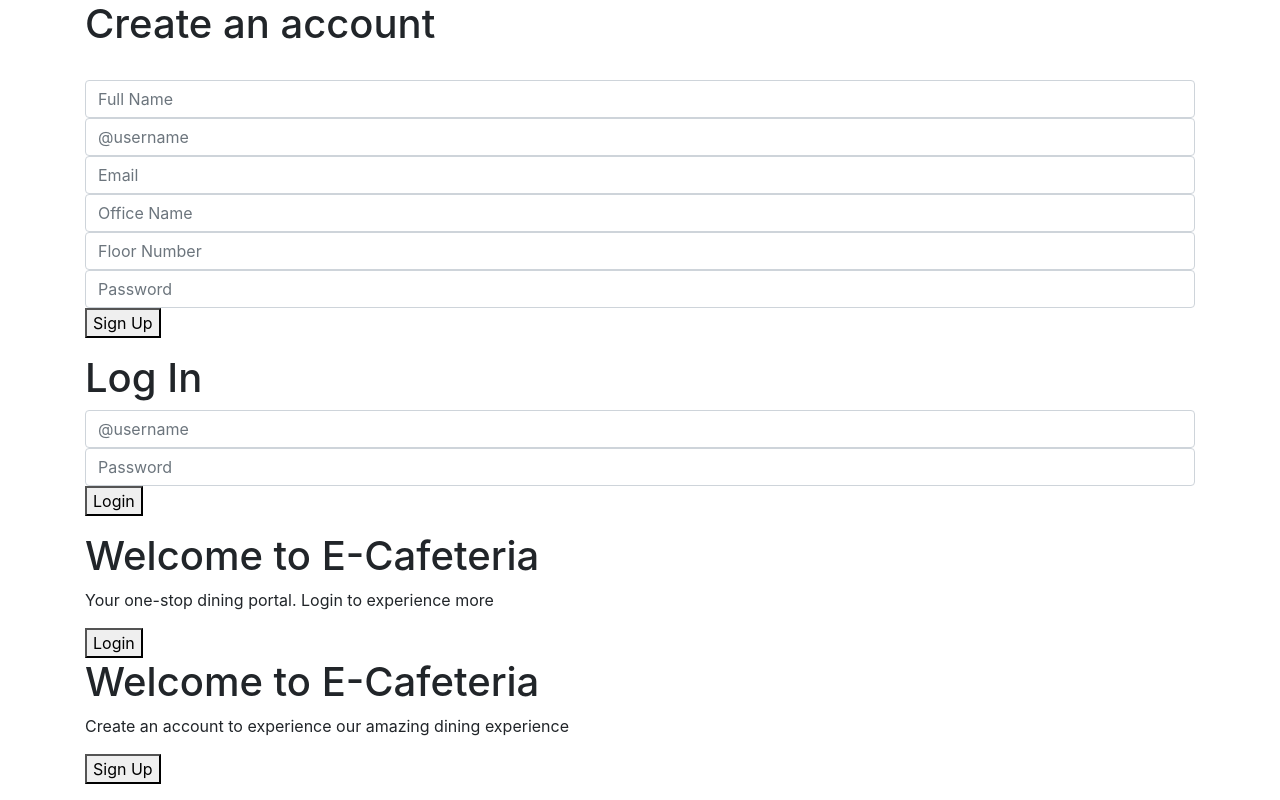
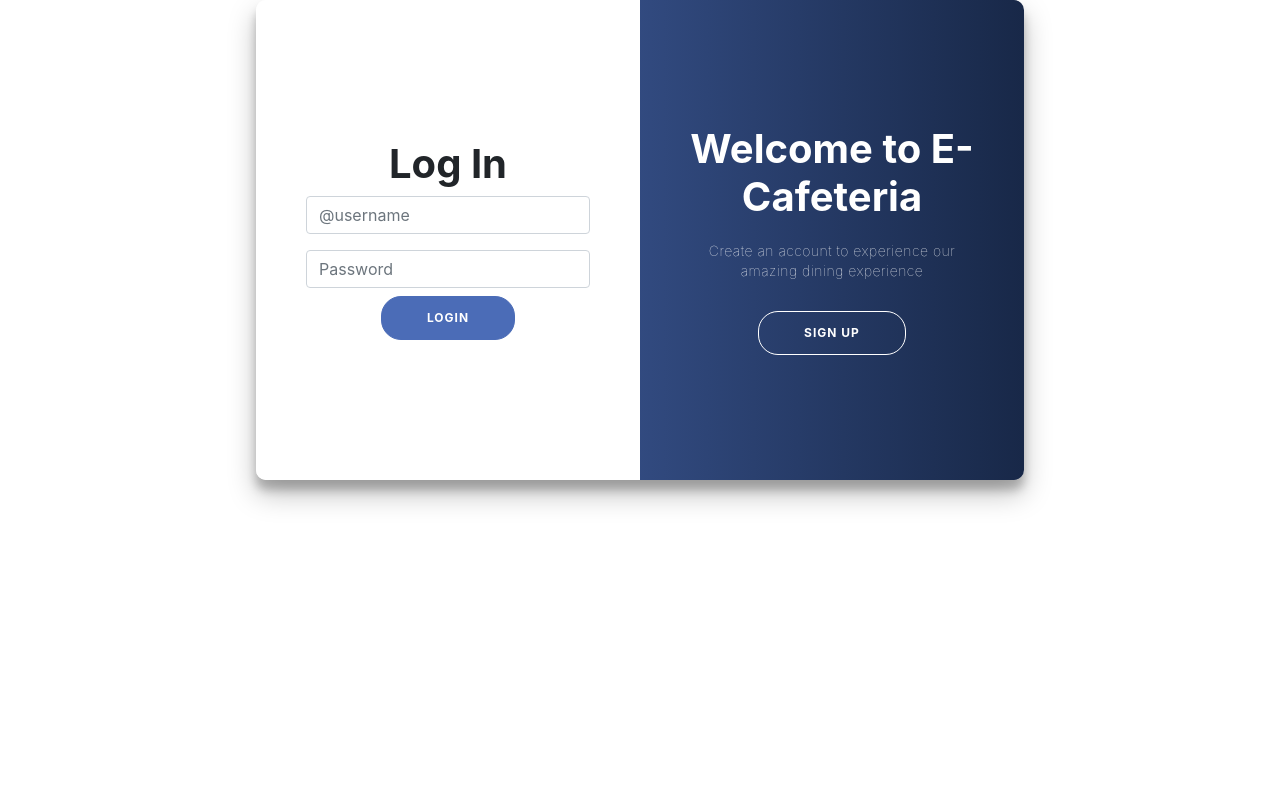
Before and after one commit to darkarnold/E-Cafeteria, a plain HTML site: page user.html in a window 1280 px wide. Drawn offline with nearby package versions, Linux system fonts and the light colour scheme.

Commit message:
add css to the login and sign up pages

```diff
--- /dev/null
+++ b/styles.css
@@ -0,0 +1,184 @@
+.headings{
+  font-weight: bold;
+  margin: 0;
+}
+
+.words{
+  font-size: 14px;
+  font-weight: 100;
+  line-height: 20px;
+  letter-spacing: 0.5px;
+  margin: 20px 0px 30px;
+}
+
+button {
+    border-radius: 20px;
+    border: 1px solid #4b6cb7;
+    background-color: #4b6cb7;
+    color: #ffffff;
+    font-size: 12px;
+    font-weight: bold;
+    padding: 12px 45px;
+    letter-spacing: 1px;
+    text-transform: uppercase;
+    transition: transform 80ms ease-in;
+}
+
+button:active {
+    transform: scale(0.95);
+}
+
+button:focus {
+    outline: none;
+}
+
+button.ghost {
+    background-color: transparent;
+    border-color: #ffffff;
+}
+
+form {
+    background-color: #ffffff;
+    display: flex;
+    align-items: center;
+    justify-content: center;
+    flex-direction: column;
+    padding: 0 50px;
+    height: 100%;
+    text-align: center;
+}
+
+input {
+    background-color: #eee;
+    border: none;
+    padding: 12px 15px;
+    margin: 8px 0;
+    width: 100%;
+}
+
+/* styling for the overall container holding all the panels and content */
+.container {
+    background-color: #ffffff;
+    border-radius: 10px;
+    box-shadow: 0 14px 28px rgba(0, 0, 0, 0.25), 0 10px 10px rgba(0, 0, 0, 0.22);
+    position: relative;
+    overflow: hidden;
+    width: 768px;
+    max-width: 100%;
+    min-height: 480px;
+}
+/* Styling for the container holding the form */
+.form-container {
+    position: absolute;
+    top: 0;
+    height: 100%;
+    transition: all 0.6s ease-in-out;
+    left: 0;
+    width: 50%;
+    z-index: 2;
+}
+
+.sign-in-container {
+    left: 0;
+    width: 50%;
+    z-index: 2;
+}
+
+.sign-up-container {
+    left: 0;
+    width: 50%;
+    opacity: 0;
+    z-index: 1;
+}
+
+.container.panel-active .sign-in-container {
+    transform: translateX(100%);
+}
+
+.container.panel-active .sign-up-container {
+    transform: translateX(100%);
+    opacity: 1;
+    z-index: 5;
+    animation: show 0.6s;
+}
+
+@keyframes show {
+    0%,
+    49.99% {
+        opacity: 0;
+        z-index: 1;
+    }
+
+    50%,
+    100% {
+        opacity: 1;
+        z-index: 5;
+    }
+}
+
+.overlay-container {
+    position: absolute;
+    top: 0;
+    left: 50%;
+    width: 50%;
+    height: 100%;
+    overflow: hidden;
+    transition: transform 0.6s ease-in-out;
+    z-index: 100;
+}
+
+.container.panel-active .overlay-container {
+    transform: translateX(-100%);
+}
+
+.overlay {
+    background: #4b6cb7;
+    background: -webkit-linear-gradient(to right,#4b6cb7, #182848);
+    background: linear-gradient(to right, #4b6cb7, #182848);
+    background-repeat: no-repeat;
+    background-size: cover;
+    background-position: 0 0;
+    color: #ffffff;
+    position: relative;
+    left: -100%;
+    height: 100%;
+    width: 200%;
+    transform: translateX(0);
+    transition: transform 0.6s ease-in-out;
+}
+
+.container.panel-active .overlay {
+    transform: translateX(50%);
+}
+
+.overlay-panel {
+    position: absolute;
+    display: flex;
+    align-items: center;
+    justify-content: center;
+    flex-direction: column;
+    padding: 0 40px;
+    text-align: center;
+    top: 0;
+    height: 100%;
+    width: 50%;
+    transform: translateX(0);
+    transition: transform 0.6s ease-in-out;
+}
+
+.overlay-left {
+    transform: translateX(-20%);
+}
+
+.container.panel-active .overlay-left {
+    transform: translateX(0);
+}
+
+.overlay-right {
+    right: 0;
+    transform: translateX(0);
+}
+
+.container.panel-active .overlay-right {
+    transform: translateX(20%);
+}
--- a/user.html
+++ b/user.html
@@ -4,7 +4,9 @@
   <meta charset="UTF-8">
   <meta name="viewport" content="width=device-width, initial-scale=1.0">
   <meta http-equiv="X-UA-Compatible" content="ie=edge">
+
   <link rel="stylesheet" href="https://stackpath.bootstrapcdn.com/bootstrap/4.3.1/css/bootstrap.min.css" integrity="sha384-ggOyR0iXCbMQv3Xipma34MD+dH/1fQ784/j6cY/iJTQUOhcWr7x9JvoRxT2MZw1T" crossorigin="anonymous">
+  <link rel="stylesheet" href="styles.css">
   <title>User-Page</title>
 </head>
 <body>
@@ -12,7 +14,7 @@
     <div class="form-container sign-up-container">
       <!-- Sign up form -->
       <form action="#" class="form-group">
-        <h1>Create an account</h1>
+        <h1 class="headings">Create an account</h1>
         <br>
         <input type="text" name="Name" placeholder="Full Name" id= "full_name" class="form-control">
         <input type="text" name="username" placeholder="@username" id="username" class="form-control">
@@ -27,9 +29,9 @@
     <div class="form-container sign-in-container">
       <!-- Login form -->
       <form action="#" class="form-group">
-        <h1>Log In</h1>
-        <input type="text" name="username" placeholder="@username" class="form-control">
-        <input type="password" placeholder="Password" class="form-control">
+        <h1 class="headings">Log In</h1>
+        <input type="text" name="username" placeholder="@username" class="form-control" id="user-name">
+        <input type="password" placeholder="Password" class="form-control" id="pwd1">
         <button type="submit"> Login</button>
       </form>
 
@@ -38,16 +40,16 @@
     <div class="overlay-container">
       <!-- Overlay container goes here -->
       <div class="overlay">
-        <div class="overlay-panel overlay-left">
-          <h1>Welcome to E-Cafeteria</h1>
-          <p>
+        <div class="overlay-panel  overlay-left">
+          <h1 class="headings">Welcome to E-Cafeteria</h1>
+          <p class="words">
             Your one-stop dining portal. Login to experience more
           </p>
           <button class="ghost" id="Login">Login</button>
         </div>
-        <div class="overlay-panel overlay-right">
-          <h1>Welcome to E-Cafeteria</h1>
-          <p>
+        <div class="overlay-panel  overlay-right">
+          <h1 class="headings">Welcome to E-Cafeteria</h1>
+          <p class="words">
             Create an account to experience our amazing dining experience
           </p>
           <button class="ghost" id="Signup"> Sign Up</button>
```
Also changed, not shown: js/script1.js (+9 -3 lines).
